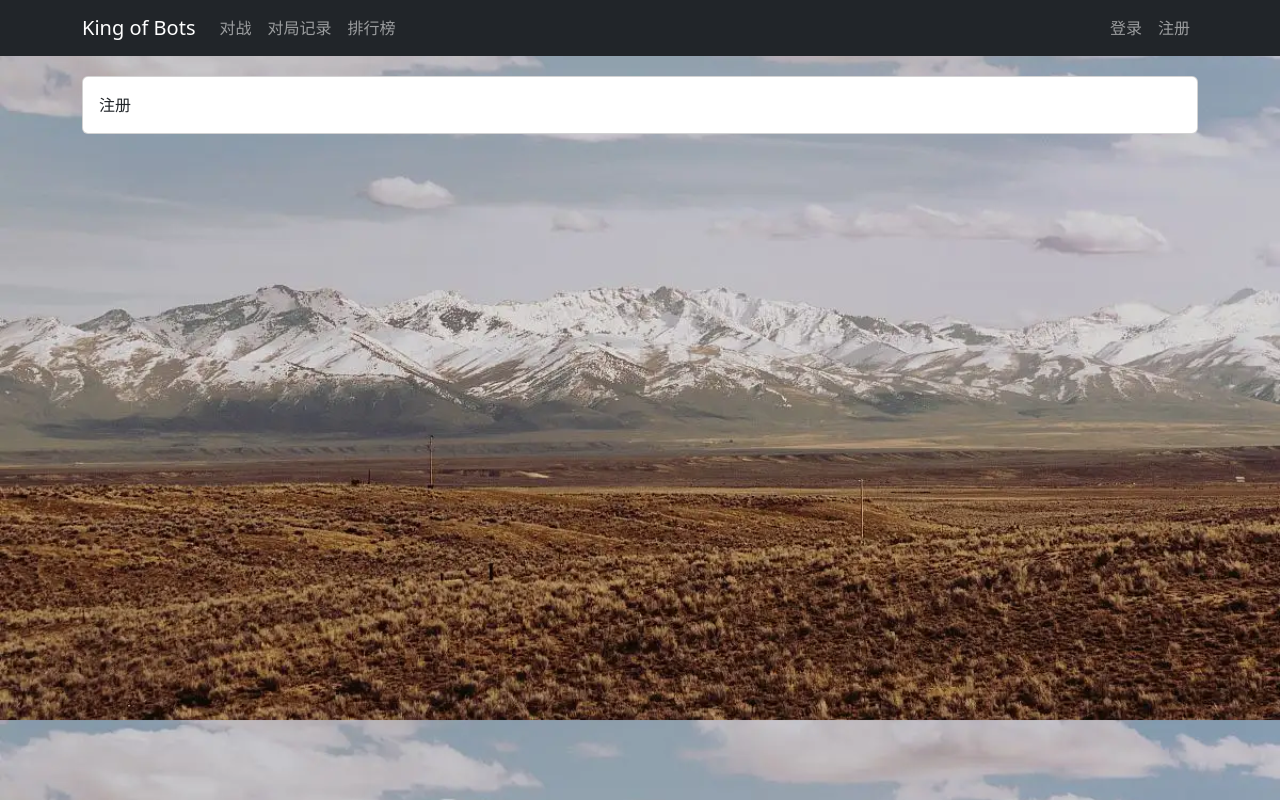
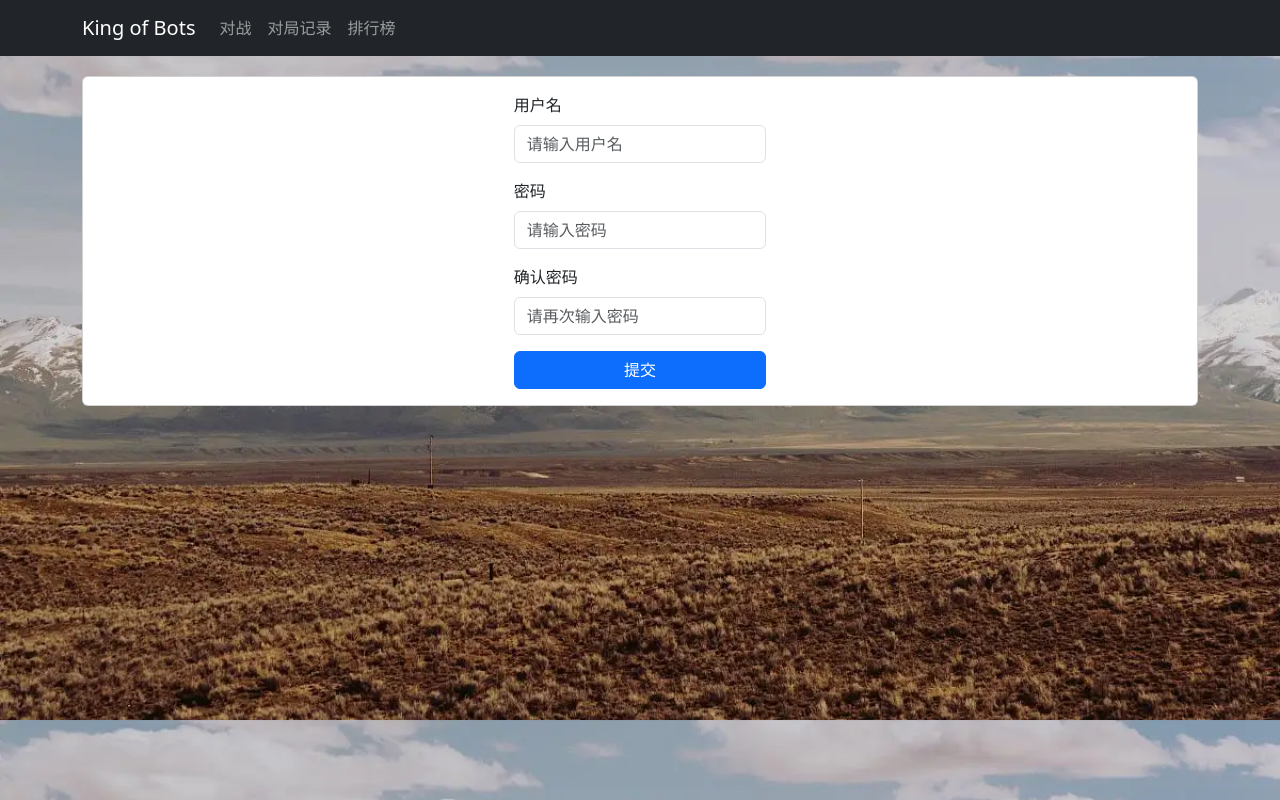
Before and after one commit to EDDDc/Kob, a Vue app in the folder web/: page /user/account/register in a window 1280 px wide. Built offline with nearby package versions, Linux system fonts and the light colour scheme.

Commit message:
完成注册界面+登录持久化

```diff
--- a/web/src/components/NavBar.vue
+++ b/web/src/components/NavBar.vue
@@ -30,7 +30,7 @@
           </ul>
         </li>
       </ul>
-      <ul class="navbar-nav" v-else>
+      <ul class="navbar-nav" v-else-if="!$store.state.user.pulling_info">
         <li class="nav-item">
           <router-link class="nav-link" :to="{name: 'user_account_login' }" role="button">
             登录
--- a/web/src/router/index.js
+++ b/web/src/router/index.js
@@ -6,42 +6,64 @@
 import NotFound from "@/views/error/NotFound.vue"
 import UserAccountLoginView from '@/views/user/account/UserAccountLoginView.vue'
 import UserAccountRegisterView from '@/views/user/account/UserAccountRegisterView.vue'
+import store from '@/store/index'
 
 const routes = [
   {
     path: "/",
     name: "home",
-    redirect: "/pk/"
+    redirect: "/pk/",
+    meta: {
+      requestAuth: true,
+    }
   },
   {
     path: "/pk/",
     name: "pk_index",
     component: PkIndexView,
+    meta: {
+      requestAuth: true,
+    }
   },
   {
     path: "/record/",
     name: "record_index",
     component: RecordIndexView,
+    meta: {
+      requestAuth: true,
+    }
   },
   {
     path: "/ranklist/",
     name: "ranklist_index",
     component: RanklistIndexView,
+    meta: {
+      requestAuth: true,
+    }
   },
   {
     path: "/user/bot/",
     name: "user_bot_index",
     component: UserBotIndexView,
+    meta: {
+      requestAuth: true,
+    }
   },
   {
     path: "/user/account/login/",
     name: "user_account_login",
     component: UserAccountLoginView,
+    meta: {
+      requestAuth: false,
+    }
   },
   {
     path: "/user/account/register",
     name: "user_account_register",
     component: UserAccountRegisterView,
+    meta: {
+      requestAuth: false,
+    }
   },
   {
     path: "/404/",
@@ -50,7 +72,10 @@
   },
   {
     path: "/:catchAll(.*)",
-    redirect: "/404/"
+    redirect: "/404/",
+    meta: {
+      requestAuth: false,
+    }
   }
 ]
 
@@ -59,4 +84,12 @@
   routes
 })
 
+router.beforeEach((to, from, next) => {
+  if (to.meta.requestAuth && !store.state.user.is_login) {
+    next({name: "user_account_login"});
+  } else {
+    next();
+  }
+})
+
 export default router
--- a/web/src/store/user.js
+++ b/web/src/store/user.js
@@ -8,6 +8,7 @@
         photo: "",
         token: "",
         is_login: false,
+        pulling_info: true,
   },
   getters: {
   },
@@ -27,6 +28,9 @@
         state.photo = "";
         state.token = "";
         state.is_login = false;
+    },
+    updatePullingInfo(state, pulling_info) {
+        state.pulling_info = pulling_info;
     }
   },
   actions: {
@@ -40,6 +44,7 @@
             },
             success(resp) {
                 if (resp.error_message === "success") {
+                    localStorage.setItem("jwt_token", resp.token);
                     context.commit("updateToken", resp.token);
                     data.success(resp);
                 } else {
@@ -75,6 +80,7 @@
         });
     },
     logout(context) {
+        localStorage.removeItem("jwt_token");
         context.commit("logout");
     }
   },
--- a/web/src/views/user/account/UserAccountLoginView.vue
+++ b/web/src/views/user/account/UserAccountLoginView.vue
@@ -1,5 +1,5 @@
 <template>
-    <ContentField>
+    <ContentField v-if="!$store.state.user.pulling_info">
         <div class="row justify-content-md-center">
             <div class="col-3">
                  <form @submit.prevent="login">
@@ -35,6 +35,22 @@
         let password = ref('');
         let error_message = ref('');
 
+        const jwt_token = localStorage.getItem("jwt_token");
+        if (jwt_token) {
+            store.commit("updateToken", jwt_token);
+            store.dispatch("getinfo", {
+                success() {
+                    router.push({name: "home"});
+                    store.commit("updatePullingInfo", false);
+                },
+                error() {
+                    store.commit("updatePullingInfo", false);
+                }
+            })
+        } else {
+            store.commit("updatePullingInfo", false);
+        }
+
         const login = () => {
             error_message.value = "";
             store.dispatch("login", {
@@ -44,7 +60,6 @@
                     store.dispatch("getinfo", {
                         success() {
                             router.push({ name: 'home'});
-                            console.log(store.state.user);
                         }
                     })
                 },
--- a/web/src/views/user/account/UserAccountRegisterView.vue
+++ b/web/src/views/user/account/UserAccountRegisterView.vue
@@ -1,17 +1,79 @@
 <template>
-    <ContentField>注册</ContentField>
+    <ContentField>
+        <div class="row justify-content-md-center">
+            <div class="col-3">
+                 <form @submit.prevent="register">
+                    <div class="mb-3">
+                        <label for="username" class="form-label">用户名</label>
+                        <input v-model="username" type="text" class="form-control" id="username" placeholder="请输入用户名">
+                    </div>
+                    <div class="mb-3">
+                        <label for="password" class="form-label">密码</label>
+                        <input v-model="password" type="password" class="form-control" id="password" placeholder="请输入密码">
+                    </div>
+                    <div class="mb-3">
+                        <label for="confirmPassword" class="form-label">确认密码</label>
+                        <input v-model="confirmPassword" type="password" class="form-control" id="confirmPassword" placeholder="请再次输入密码">
+                    </div>
+                    <div class="error_message">{{ error_message }}</div>
+                    <button type="submit" class="btn btn-primary">提交</button>
+                 </form>
+            </div>
+        </div>
+    </ContentField>
 </template>
 
 <script>
 import ContentField from "@/components/ContentField.vue"
+import { ref } from "vue"
+import router from "@/router/index"
+import $ from 'jquery'
 
 export default {
     components: {
         ContentField
+    },
+    setup() {
+        let username = ref('');
+        let password = ref('');
+        let confirmPassword = ref('');
+        let error_message = ref('');
+
+        const register = () => {
+            $.ajax({
+                url: "http://127.0.0.1:3000/user/account/register/",
+                type: "post",
+                data: {
+                    username: username.value,
+                    password: password.value,
+                    confirmPassword: confirmPassword.value,
+                },
+                success(resp) {
+                    if (resp.error_message === "success") {
+                        router.push({name: "user_account_login"});
+                    } else {
+                        error_message.value = resp.error_message;
+                    }
+                },
+            })
+        }
+
+        return {
+            username,
+            password,
+            confirmPassword,
+            error_message,
+            register,
+        }
     }
 }
 </script>
 
 <style scoped>
-
+button {
+    width: 100%;
+}
+div.error_message {
+    color: red;
+}
 </style>
```
